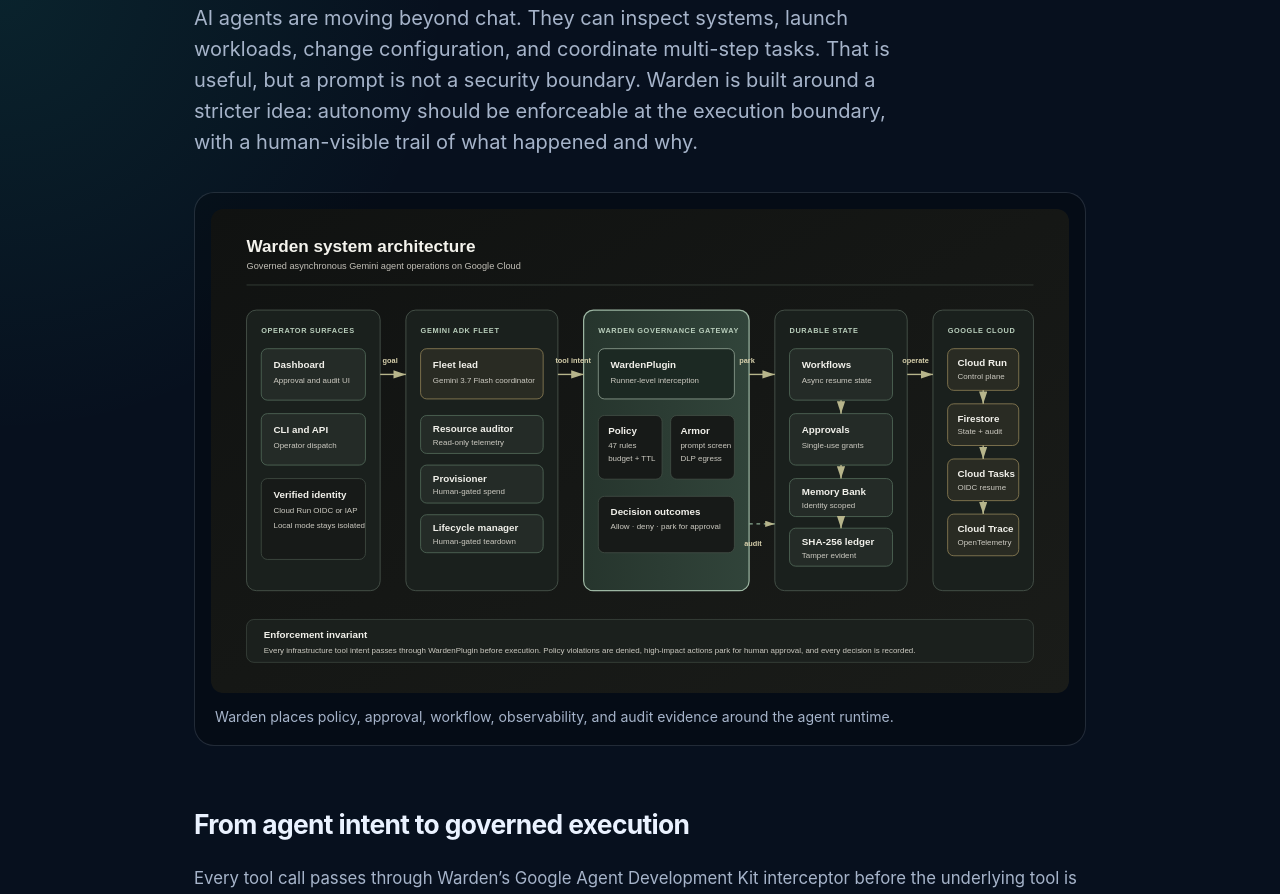
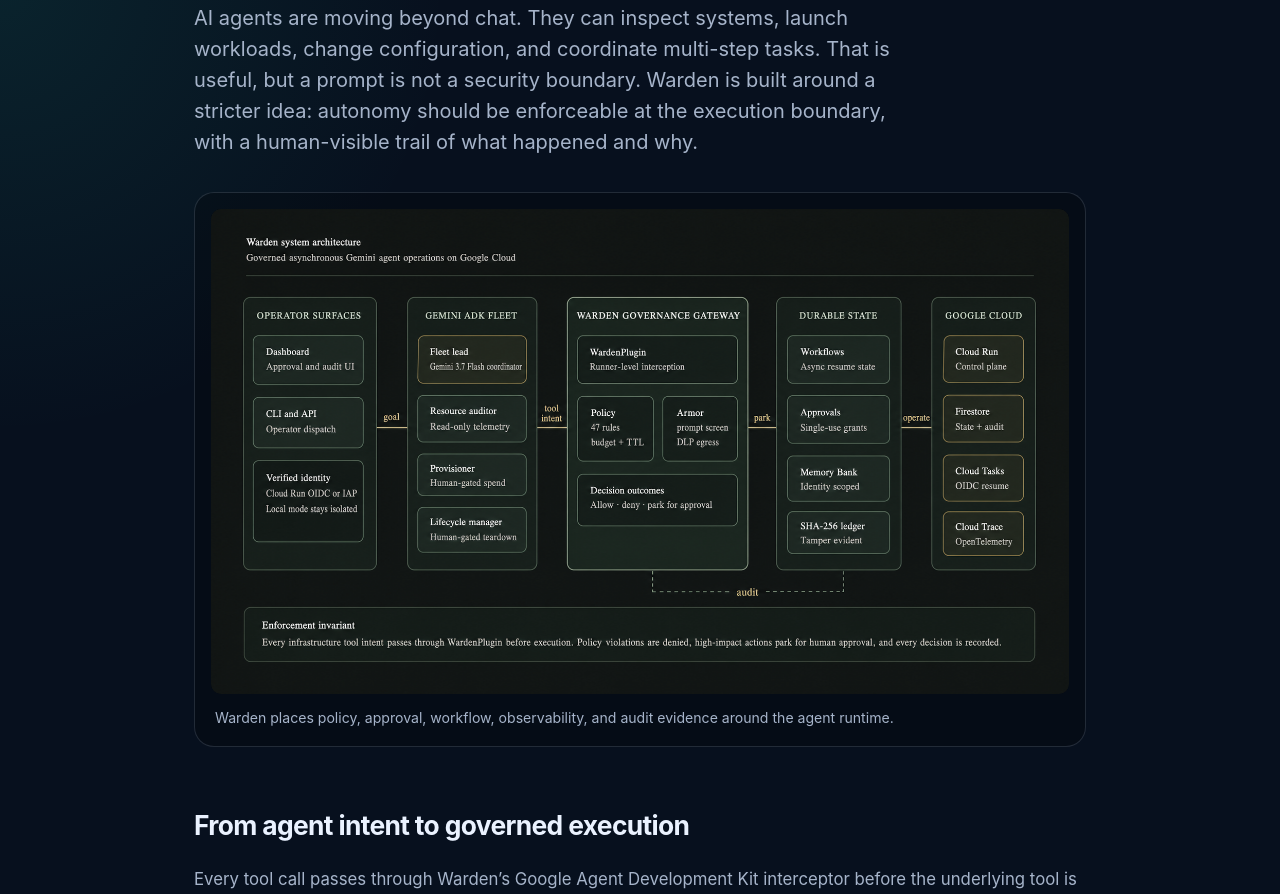
Before and after one commit to Somnora/Warden, a plain HTML site: page docs/index.html in a window 1280 px wide. Shown: the part 546-1440 px from the top of the page. Drawn offline with Linux system fonts and the light colour scheme.

Commit message:
Update public article architecture diagram

```diff
--- a/docs/index.html
+++ b/docs/index.html
@@ -70,7 +70,7 @@
     <p class="lede">AI agents are moving beyond chat. They can inspect systems, launch workloads, change configuration, and coordinate multi-step tasks. That is useful, but a prompt is not a security boundary. Warden is built around a stricter idea: autonomy should be enforceable at the execution boundary, with a human-visible trail of what happened and why.</p>
 
     <figure class="architecture">
-      <img src="https://raw.githubusercontent.com/Somnora/Warden/main/assets/warden-system-architecture.svg" alt="Warden system architecture diagram">
+      <img src="https://raw.githubusercontent.com/Somnora/Warden/main/assets/warden-system-architecture-devpost.png" alt="Warden system architecture diagram">
       <figcaption>Warden places policy, approval, workflow, observability, and audit evidence around the agent runtime.</figcaption>
     </figure>
 
```
Also changed, not shown: assets/warden-system-architecture-devpost.png (added), 1 other file.
